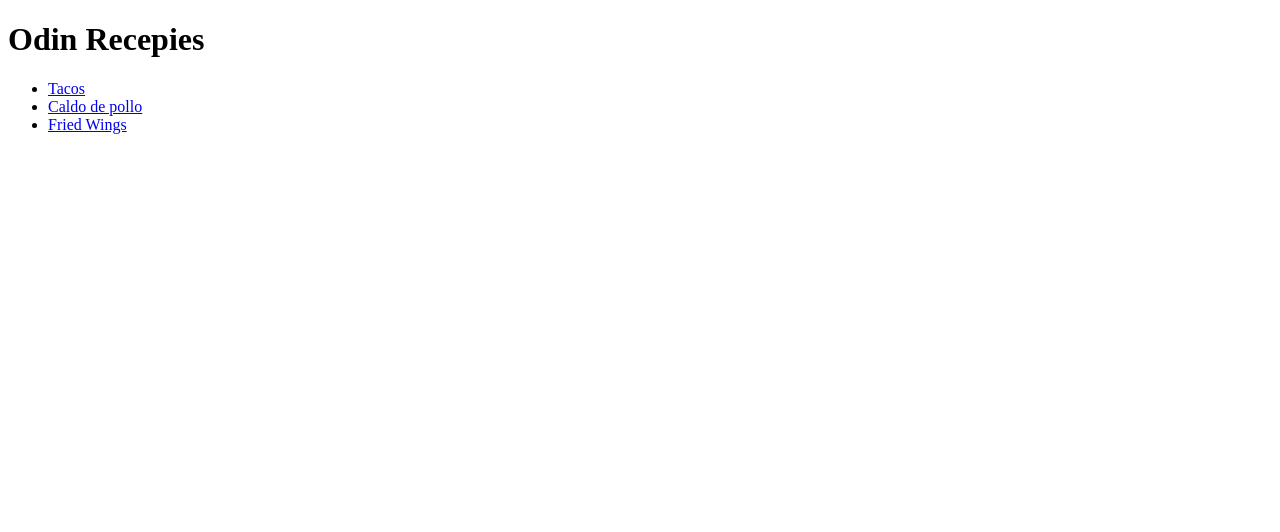
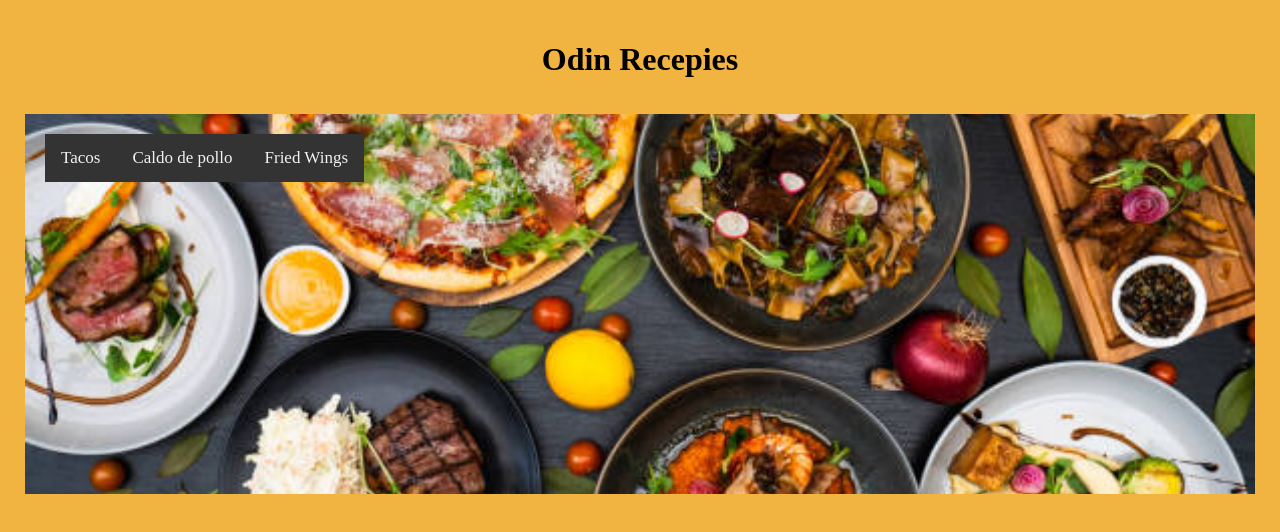
Before and after one commit to elcondebartok/odin-recepies, a plain HTML site: page index.html in a window 1280 px wide. Drawn offline with Linux system fonts and the light colour scheme.

Commit message:
update to my recepie site

```diff
--- a/index.html
+++ b/index.html
@@ -4,17 +4,35 @@
     <meta charset="UTF-8">
     <meta name="viewport" content="width=device-width, initial-scale=1.0">
     <title>Recepies</title>
+
+    <link rel="stylesheet" href="../odin-recepies/recepies/recepies.css/recepies.css">
 </head>
 <body>
     <h1>Odin Recepies</h1>
-    <ul>
-        <li><a href="recepies/tacos.html">Tacos</a></li>
-        <li><a href="recepies/caldo-soup.html">Caldo de pollo</a></li>
-        <li><a href="recepies/fried-wings.html">Fried Wings</a></li>
+
+    <div class="bg-img">
+
+         <section class="flex-container">
+             <div class=topnav>
+                <a href="recepies/tacos.html">Tacos</a>
 
 
 
-    </ul>
+                <a href="recepies/caldo-soup.html">Caldo de pollo</a>
+
+
+
+                <a href="recepies/fried-wings.html">Fried Wings</a>
+
+             </div>
+
+        </section>
+    </div>
+
+
+
+
+
 
 
 
--- /dev/null
+++ b/recepies/recepies.css/recepies.css
@@ -0,0 +1,75 @@
+
+
+* {
+    padding: 0;
+    margin: 0;
+    box-sizing: border-box;
+}
+body {
+    background-color: rgb(242, 180, 64);
+    margin: 25px;
+
+}
+
+
+
+.bg-img {
+    background-image: url("../images/nav-image.png");
+    min-height: 380px;
+    background-position: center;
+    background-repeat: no-repeat;
+    background-size: cover;
+    /* opacity: .6; */
+    position: relative;
+
+}
+
+h1 {
+    padding: 16px 16px;
+    text-align: center;
+    margin-bottom: 20px;
+}
+
+p {
+    margin-top: 20px;
+}
+
+.flex-container {
+   position: absolute;
+   margin: 20px;
+   width: auto;
+}
+
+/* The nav bar */
+.topnav {
+    overflow: hidden;
+    background-color: #333;
+
+}
+/* Navbar links */
+.topnav a {
+    float: left;
+    color: #f2f2f2;
+    text-align: center;
+    padding: 14px 16px;
+    text-decoration: none;
+    font-size: 17px;
+
+
+}
+ a:hover {
+    background-color: rgb(179, 35, 81);
+    color: #fff;
+}
+
+h2 {
+    margin-top: 30px;
+}
+
+ol, ul {
+margin-top: 10px;
+}
+
+footer {
+    margin-top: 30px;
+}
```
Also changed, not shown: recepies/caldo-soup.html (+3 -0 lines), recepies/fried-wings.html (+9 -6 lines), recepies/tacos.html (+16 -5 lines), recepies/images/caldo.png (added), recepies/images/nav-image.png (added), recepies/images/tacos.png (added), recepies/images/wings.png (added).
